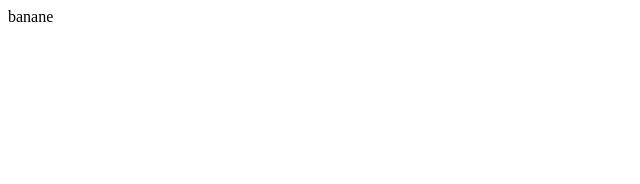
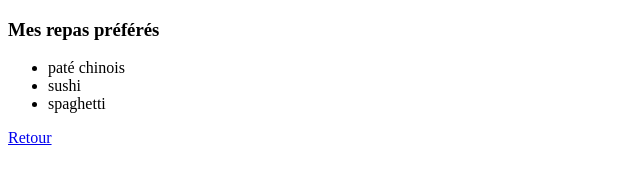
Before and after one commit to cbchouinard/LeoSiteWeb, a plain HTML site: page manger.html in a window 1280 px wide. Shown: the whole page, without its empty margins (0-640 px from the left). Drawn offline with Linux system fonts and the light colour scheme.

Commit message:
Ajout des repas

```diff
--- a/manger.html
+++ b/manger.html
@@ -1,9 +1,15 @@
 <!doctype html>
 <html>
     <head>
-        <title>Mon repas pr&eacute;f&eacute;r&eacute;</title>
+        <title>Mes repas pr&eacute;f&eacute;r&eacute;s</title>
     </head>
     <body>
-        banane
+        <h3>Mes repas pr&eacute;f&eacute;r&eacute;s</h3>
+        <ul>
+        	<li>pat&eacute; chinois</li>
+        	<li>sushi</li>
+        	<li>spaghetti</li>
+        </ul>
+         <a href="index.html">Retour</a>
     </body>
 </html>
```
